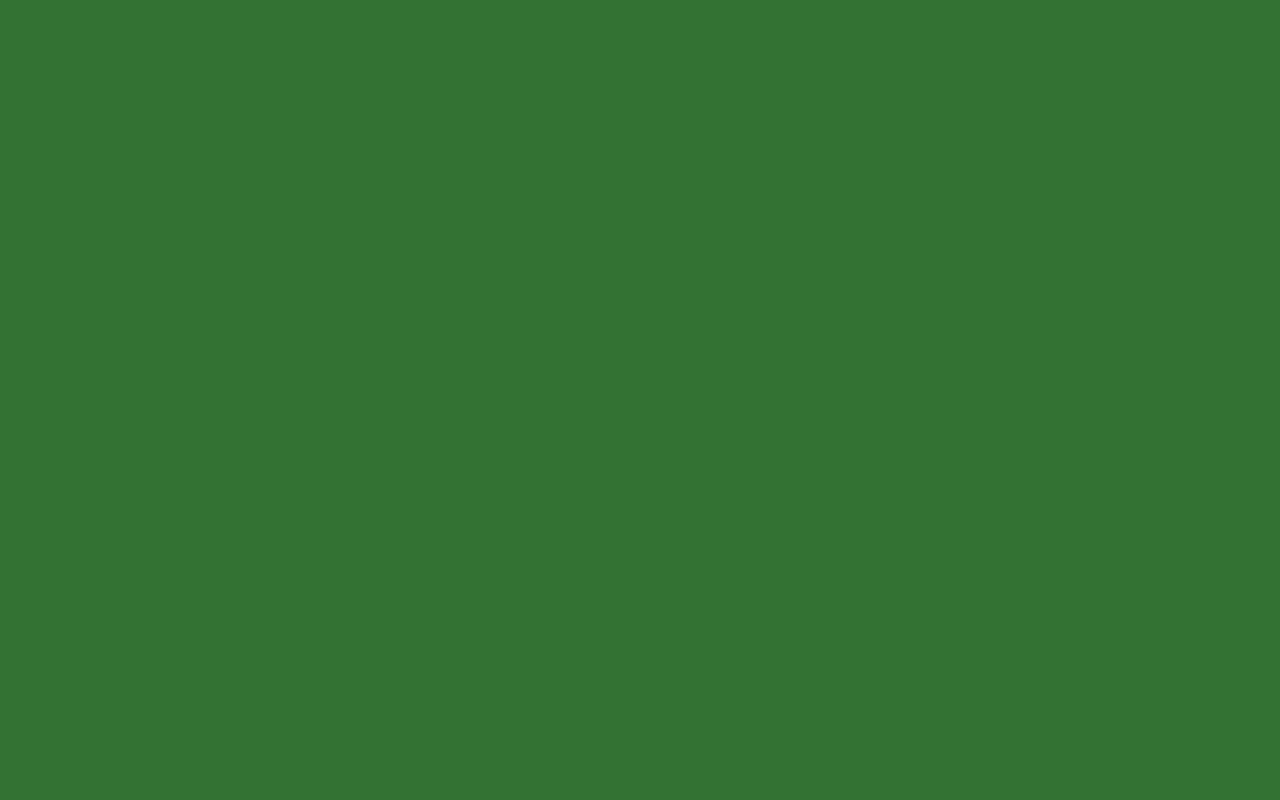
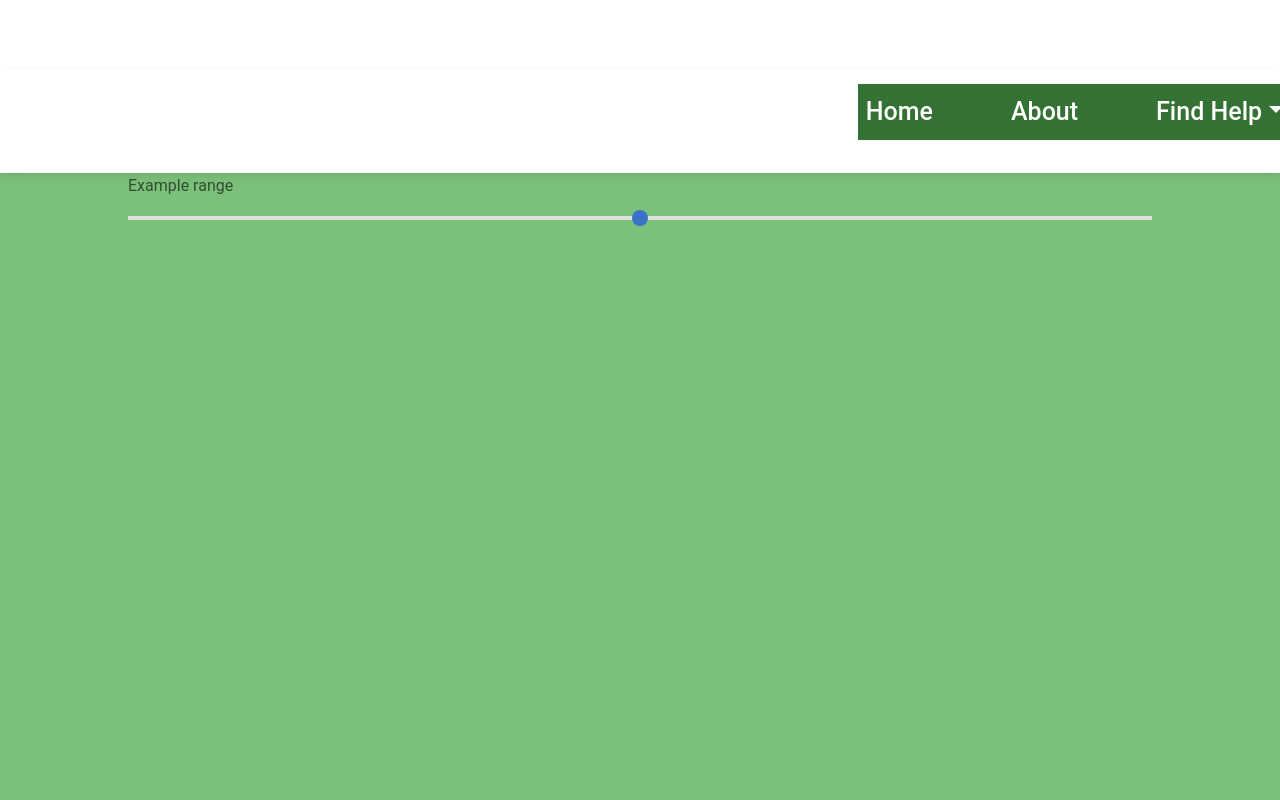
Before and after one commit to TechLabs-Ruhr/clear-your-mind, a React (Create React App) app in the folder clear-your-mind/: page /MTD/moodTracker in a window 1280 px wide. Before the commit this address had no page. Shown: the top 800 px of the page. Built offline with nearby package versions, Linux system fonts and the light colour scheme.

Commit message:
Adding new route for Mood tracker

```diff
--- a/clear-your-mind/src/App.js
+++ b/clear-your-mind/src/App.js
@@ -3,14 +3,16 @@ import { Home } from './components/Home';
 import {About} from './components/About'
 import ForumMain from './components/Forum/ForumMain';
 import Dashboard from './components/Dashboard/Dashboard';
+import MoodTracker from './components/Dashboard/MoodTracker';
 
 function App() {
   return (
    <Routes>
-    <Route path='/' element={<Home/>}></Route>
-    <Route path='about' element={<About/>}> </Route>
-    <Route path='forum' element={<ForumMain/>}> </Route>
-    <Route path='MTD' element={<Dashboard/>}> </Route>
+      <Route path='/' element={<Home/>}></Route>
+      <Route path='about' element={<About/>}> </Route>
+      <Route path='forum' element={<ForumMain/>}> </Route>
+      <Route path='MTD' element={<Dashboard/>}> </Route>
+      <Route path='/MTD/moodTracker' element={<MoodTracker/>}> </Route>
    </Routes>
   );
 }
--- a/clear-your-mind/src/components/Dashboard/Dashboard.css
+++ b/clear-your-mind/src/components/Dashboard/Dashboard.css
@@ -11,7 +11,7 @@
     background-color: #7BC17A;
 }
 
-h1 {
+#Greeting {
  padding-top: 100px;
  font-size: 50px;
  padding-bottom: 100px;
--- a/clear-your-mind/src/components/Dashboard/Dashboard.js
+++ b/clear-your-mind/src/components/Dashboard/Dashboard.js
@@ -11,7 +11,7 @@ export default function Dashboard() {
       <Header isLine={false}/>
       <div id='mainWrapper'>
         <main id='wrapper'>
-            <h1>Good morning, James!</h1>
+            <h1 id='Greeting'>Good morning, James!</h1>
             <MoodsOverview/>
             <div style={{padding: "100px 0px 100px 0px"}}>
               <DiaryEntriesOverview/>
--- /dev/null
+++ b/clear-your-mind/src/components/Dashboard/MoodTracker.js
@@ -0,0 +1,30 @@
+import React from 'react'
+import '../Dashboard/Dashboard.css'
+import Header from '../Header'
+import Footer from '../Footer'
+import 'mdb-react-ui-kit/dist/css/mdb.min.css';
+import "@fortawesome/fontawesome-free/css/all.min.css";
+import { MDBRange } from 'mdb-react-ui-kit';
+
+export default function MoodTracker() {
+  return (
+    <>
+     <Header isLine={false}/>
+     <div id='mainWrapper'>
+        <main id='wrapper'>
+        <MDBRange
+        defaultValue={2.5}
+        min='0'
+        max='5'
+        step='0.5'
+        id='customRange3'
+        label='Example range'
+        />
+        </main>
+     </div>
+     <div className='footer'>
+    <Footer/>
+    </div>
+    </>
+  )
+}
--- a/clear-your-mind/src/components/Dashboard/MoodsOverview.js
+++ b/clear-your-mind/src/components/Dashboard/MoodsOverview.js
@@ -1,9 +1,16 @@
 import React from 'react'
 import Button from '../smallComponents/Button'
 import '../Dashboard/Dashboard.css'
+import { useNavigate } from 'react-router-dom';
 
 
 export default function MoodsOverview() {
+  const navigate = useNavigate();
+
+  function handleClick() {
+    navigate('/MTD/moodTracker');
+  }
+
   return (
     <div className='overviewContainer'>
         <h3 className="overviewHeader">Recently Submitted Moods</h3>
@@ -17,7 +24,13 @@ export default function MoodsOverview() {
             </ul>
         </div>
         <div style={{paddingLeft: "2%"}}>
-         <Button route="moodTracker" padding="5px"  fontSize="16px" width="200px" title="Track My Mood"/>
+         <Button route="moodTracker"
+          padding="5px"
+          fontSize="16px"
+          width="200px"
+          title="Track My Mood"
+          onClick={handleClick}
+          />
          </div>
     </div>
   )
--- a/clear-your-mind/src/components/Forum/CategoryNavigation.js
+++ b/clear-your-mind/src/components/Forum/CategoryNavigation.js
@@ -23,7 +23,7 @@ export default function CategoryNavigation() {
     <div id='main'>
       <h1 className='mainHeader'>Depression</h1>
       <div id='buttonContainer'>
-        <Button root="#" title="Switch Category"/>
+        <Button width="100%" root="#" title="Switch Category"/>
         <Button root="#" title="Start a New Topic"/>
         <SearchBar posts={posts} setSearchResults={setSearchResults}/>
       </div>
--- a/clear-your-mind/src/components/smallComponents/Button.js
+++ b/clear-your-mind/src/components/smallComponents/Button.js
@@ -8,7 +8,7 @@ import { Link } from 'react-router-dom';
 function Button(props) {
     const width = props.width ? props.width : '80%';
     const fontSize = props.fontSize ? props.fontSize : '20px';
-    const padding = props.padding ? props.padding : '10px 10px 10px 10px'
+    const padding = props.padding ? props.padding : '0px'
     return (<>
         <Link to={props.route} className="button-17" onClick={props.onClick}>
             {props.inner}
```
